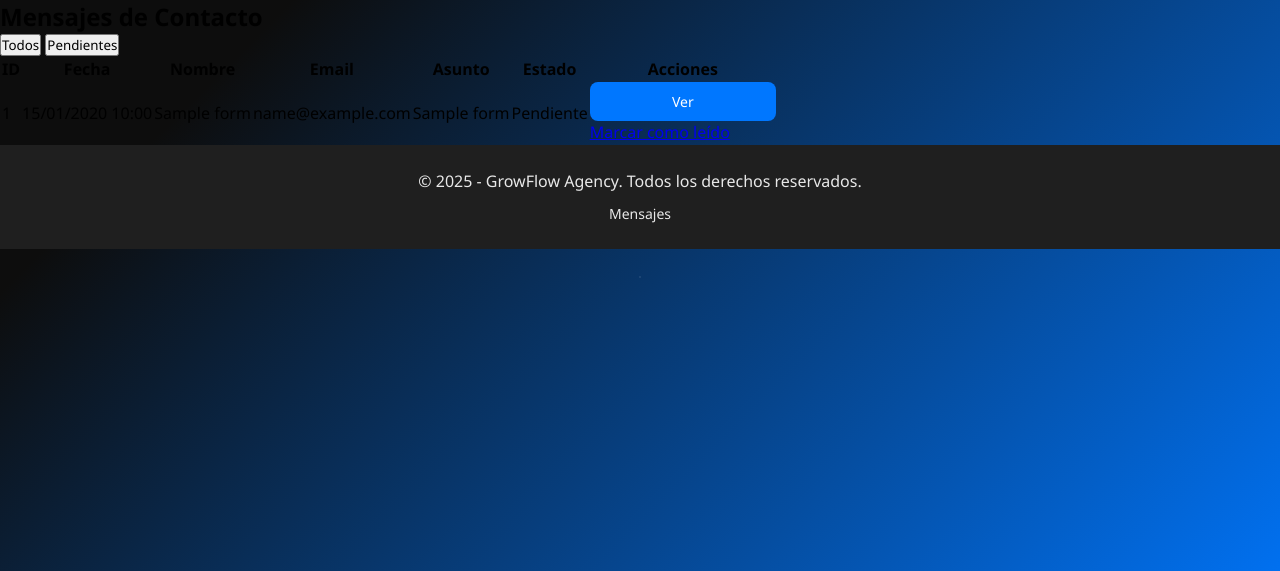
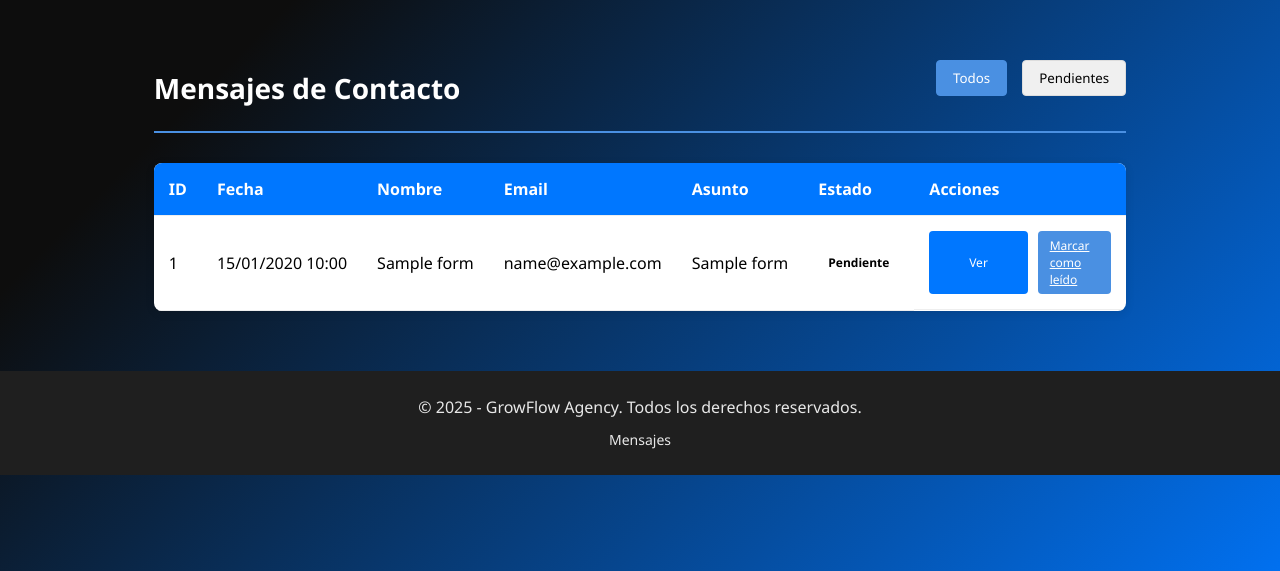
Before and after one commit to Shack66/GrowFlow-Agency, a PHP site: page /admin-mensajes.php in a window 1280 px wide. Shown: the part 123-694 px from the top of the page. Run offline with PHP 8.4, Linux system fonts and the light colour scheme; the visitor is signed in with stand-in values (Sample User, id 1); tables that the repository leaves empty or names only in its code hold one stand-in row (values such as "Sample post"); data that the repository does not hold is empty.

Commit message:
mensajes

```diff
--- a/styles.css
+++ b/styles.css
@@ -2156,3 +2156,170 @@ footer.footer {
     display: inline-block;
     margin-top: 4px;
 }
+
+/* MENSAJES */
+
+.mensajes-container {
+    max-width: 1200px;
+    margin: 40px auto;
+    padding: 20px;
+}
+
+.mensajes-header {
+    display: flex;
+    justify-content: space-between;
+    align-items: center;
+    margin-bottom: 30px;
+    padding-bottom: 15px;
+    border-bottom: 2px solid #4a90e2;
+}
+
+.mensajes-title {
+    font-size: 28px;
+    color: white;
+}
+
+.filtros {
+    display: flex;
+    gap: 15px;
+    margin-bottom: 20px;
+}
+
+.btn-filtro {
+    padding: 8px 16px;
+    background: #f0f0f0;
+    border: 1px solid #ddd;
+    border-radius: 4px;
+    cursor: pointer;
+    transition: all 0.3s;
+}
+
+.btn-filtro.active {
+    background: #4a90e2;
+    color: white;
+    border-color: #4a90e2;
+}
+
+.btn-filtro:hover {
+    background: #e0e0e0;
+}
+
+.btn-filtro.active:hover {
+    background: #3a80d2;
+}
+
+.mensajes-table {
+    width: 100%;
+    border-collapse: collapse;
+    background: white;
+    box-shadow: 0 2px 10px rgba(0, 0, 0, 0.1);
+    border-radius: 8px;
+    overflow: hidden;
+}
+
+.mensajes-table th,
+.mensajes-table td {
+    padding: 15px;
+    text-align: left;
+    border-bottom: 1px solid #eee;
+}
+
+.mensajes-table th {
+    background: var(--azul);
+    color: white;
+    font-weight: 600;
+}
+
+.mensajes-table tr:hover {
+    background: #f9f9f9;
+}
+
+
+.estado-badge {
+    padding: 5px 10px;
+    border-radius: 20px;
+    font-size: 12px;
+    font-weight: 600;
+    display: inline-block;
+}
+
+.estado-pendiente {
+    background: #ffeaa7;
+    color: #d35400;
+}
+
+.estado-leido {
+    background: #55efc4;
+    color: #00b894;
+}
+
+.acciones {
+    display: flex;
+    gap: 10px;
+}
+
+.btn-accion {
+    padding: 6px 12px;
+    border: none;
+    border-radius: 4px;
+    cursor: pointer;
+    font-size: 12px;
+    transition: all 0.3s;
+}
+
+.btn-leido {
+    background: #4a90e2;
+    color: white;
+}
+
+.btn-leido:hover {
+    background: #3a80d2;
+}
+
+.btn-pendiente {
+    background: #fdcb6e;
+    color: #333;
+}
+
+.btn-pendiente:hover {
+    background: #fdc14a;
+}
+
+.sin-mensajes {
+    text-align: center;
+    padding: 50px;
+    color: #666;
+    font-size: 18px;
+}
+
+.mensaje-detalle {
+    background: #f8f9fa;
+    border-left: 4px solid #4a90e2;
+    padding: 15px;
+    margin: 10px 0;
+    border-radius: 4px;
+}
+
+.info-item {
+    margin-bottom: 8px;
+}
+
+.info-label {
+    font-weight: 600;
+    color: #555;
+    display: inline-block;
+    width: 120px;
+}
+
+.info-value {
+    color: #333;
+}
+
+.mensaje-texto {
+    white-space: pre-wrap;
+    background: white;
+    padding: 15px;
+    border-radius: 4px;
+    border: 1px solid #eee;
+    margin-top: 10px;
+}
```
